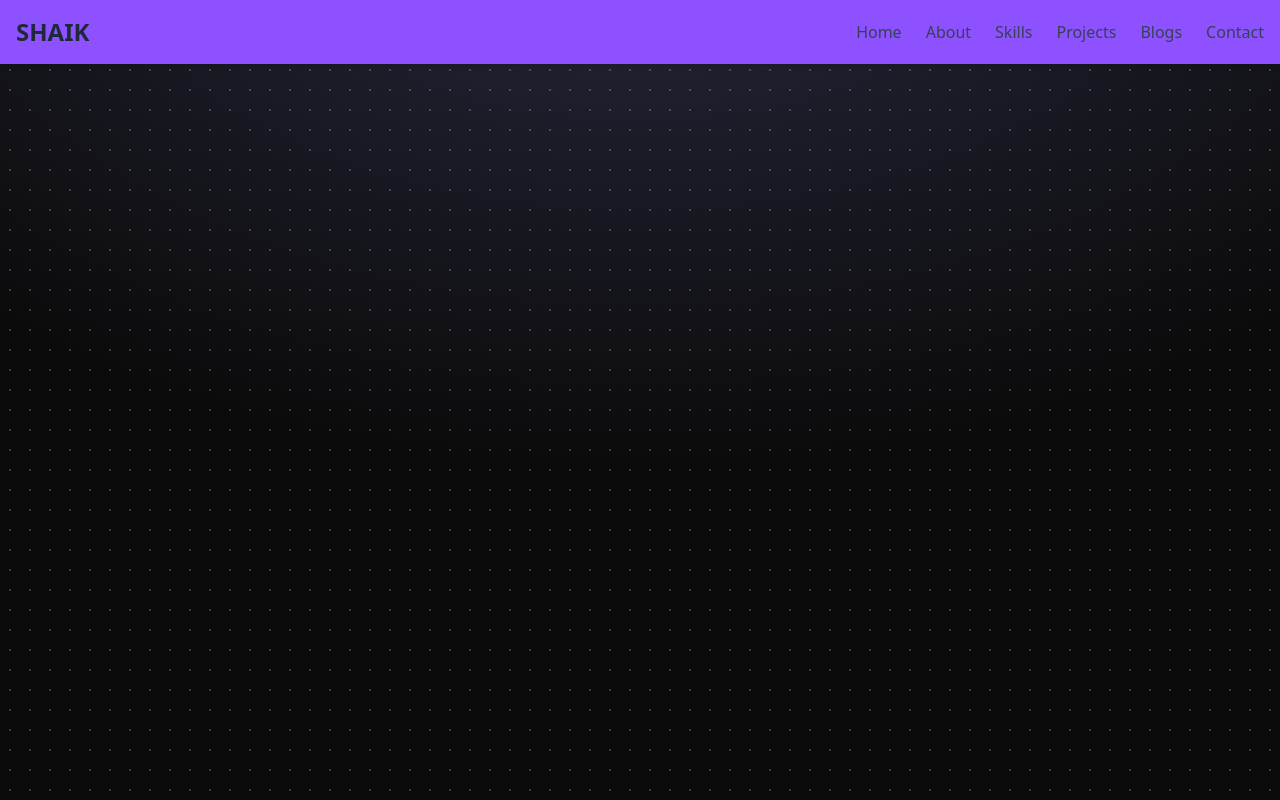
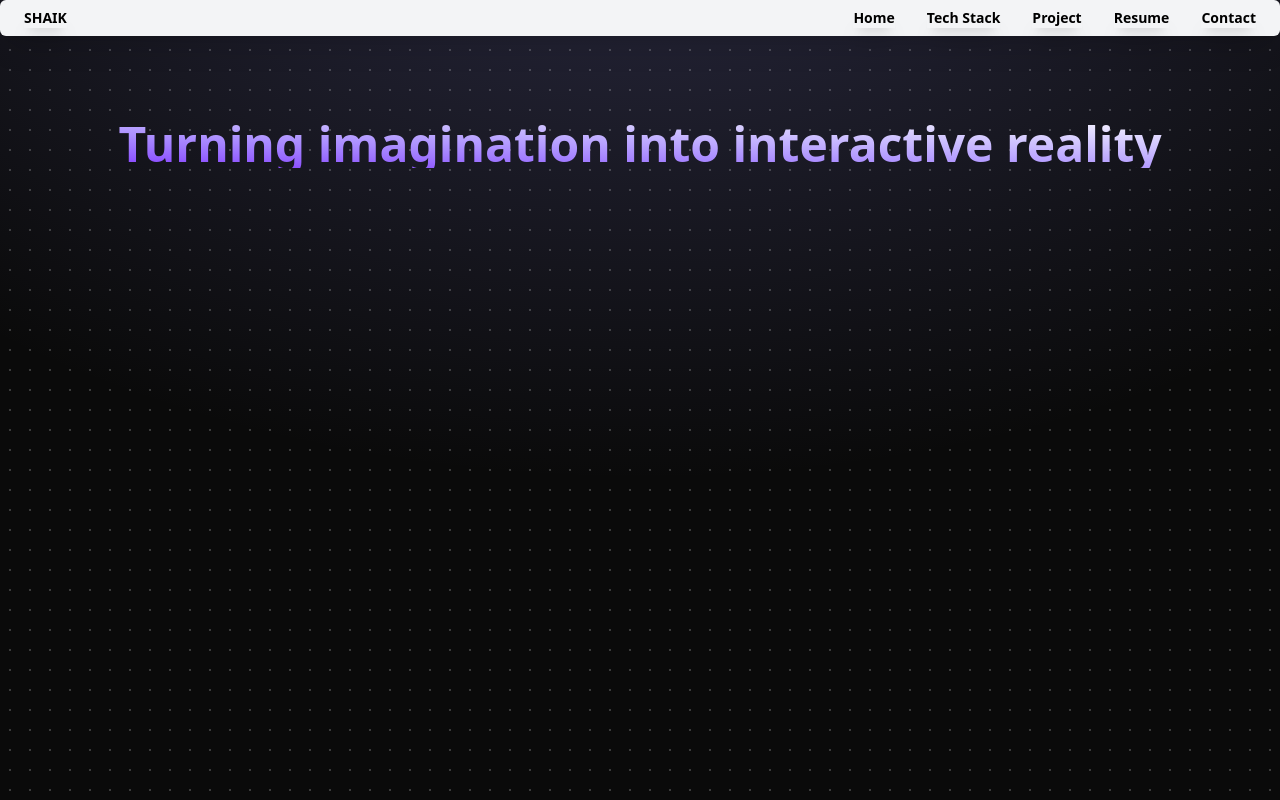
Before and after one commit to shaikrasheed6341/portfolio, a React (Vite) app: page / in a window 1280 px wide. Built offline with nearby package versions, Linux system fonts and the light colour scheme.

Commit message:
dashbord desgine done

```diff
--- a/package.json
+++ b/package.json
@@ -11,10 +11,14 @@
   },
   "dependencies": {
     "@tailwindcss/vite": "^4.0.12",
+    "clsx": "^2.1.1",
     "lucide-react": "^0.479.0",
+    "motion": "^12.5.0",
+    "next": "^15.2.2",
     "react": "^19.0.0",
     "react-dom": "^19.0.0",
     "react-icons": "^5.5.0",
+    "tailwind-merge": "^3.0.2",
     "tailwindcss": "^4.0.12"
   },
   "devDependencies": {
--- /dev/null
+++ b/src/Componets/Dashboard/Dashboard.tsx
@@ -0,0 +1,9 @@
+function Dashboard() {
+    return (
+      <div className=" lg:  mt-30 text-center">
+        <p className="lg: font-extrabold text-5xl text-transparent bg-gradient-to-tr  from-violet-500 from-12% to-white bg-clip-text " >Turning imagination into interactive reality    </p>
+      </div>
+    );
+  }
+
+  export default Dashboard;
--- a/src/Componets/Navbar/Navbar.tsx
+++ b/src/Componets/Navbar/Navbar.tsx
@@ -1,52 +1,21 @@
-import { useState } from "react";
-import { FaBars, FaTimes } from "react-icons/fa";
+import React from "react";
+function Navbar() {
+  return (
+    <div className="lg: bg-gray-100 p-2 w-full shadow-xl rounded-md fixed top-0 " >
+      <div className="lg: flex justify-between mx-4">
+        <div className="lg: text-sm font-bold shadow-xl hover:text-sky-900 " >SHAIK</div>
+        <div>
+          <ul className=" lg: flex space-x-8">
+            <li className="lg: text-sm text-black font-semibold shadow-xl hover:text-sky-900">Home</li>
+            <li className="lg: text-sm text-black font-semibold shadow-xl hover:text-sky-900">Tech Stack</li>
+            <li className="lg: text-sm text-black font-semibold shadow-xl hover:text-sky-900">Project</li>
 
-function Navbar() {
-    const [open, setOpen] = useState(false);
-
-    return (
-        <nav className="bg-violet-500 dark:bg-gray-900 shadow-md fixed w-full z-50">
-            <div className="container mx-auto flex justify-between items-center p-4">
-
-                <div className="text-2xl font-bold text-gray-800 dark:text-white">SHAIK</div>
-
-                {/* Desktop Menu */}
-                <ul className="hidden sm:flex space-x-6 text-gray-700 dark:text-gray-300">
-                    {["Home", "About", "Skills", "Projects", "Blogs", "Contact"].map((item) => (
-                        <li key={item} className="hover:text-500 transition cursor-pointer">
-                            {item}
-                        </li>
-                    ))}
-                </ul>
-
-                {/* Mobile Menu Button */}
-                <button className="sm:hidden text-2xl text-gray-700 dark:text-white" onClick={() => setOpen(!open)}>
-                    {open ? <FaTimes /> : <FaBars />}
-                </button>
-            </div>
-
-            {/* Mobile Menu - Slide In Effect */}
-            <div
-                className={`fixed top-0 left-0 w-3/4 h-full bg-white dark:bg-gray-800 shadow-lg p-6 transform transition-transform duration-300 ${
-                    open ? "translate-x-0" : "-translate-x-full"
-                } sm:hidden`}
-            >
-                {/* Close Button */}
-                <button className="absolute top-4 right-4 text-2xl text-gray-700 dark:text-white" onClick={() => setOpen(false)}>
-                    <FaTimes />
-                </button>
-
-                {/* Mobile Links */}
-                <ul className="mt-10 space-y-4 text-gray-700 dark:text-gray-300">
-                    {["Home", "About", "Skills", "Projects", "Blogs", "Contact"].map((item) => (
-                        <li key={item} className="text-lg hover:text-blue-500 transition cursor-pointer">
-                            {item}
-                        </li>
-                    ))}
-                </ul>
-            </div>
-        </nav>
-    );
+            <li className="lg: text-sm text-black font-semibold shadow-xl hover:text-sky-900">Resume</li>
+            <li className="lg: text-sm text-black font-semibold shadow-xl hover:text-sky-900">Contact</li>
+          </ul>
+        </div>
+      </div>
+    </div>
+  )
 }
-
 export default Navbar;
--- a/src/Layout/Layout.tsx
+++ b/src/Layout/Layout.tsx
@@ -1,10 +1,16 @@
 
 import Backgroundcomponent from '../Componets/Backgroundcomponent/Backgroundcomponent';
+import Dashboard from '../Componets/Dashboard/Dashboard';
 import Navbar from '../Componets/Navbar/Navbar';
 function Layout() {
   return (
     <div><Backgroundcomponent />
-    <Navbar />
+
+      <Navbar />
+
+        <Dashboard />
+
+
     </div>
   )
 }
```
Also changed, not shown: 1 other file (tests, documents, lock files or other folders).
